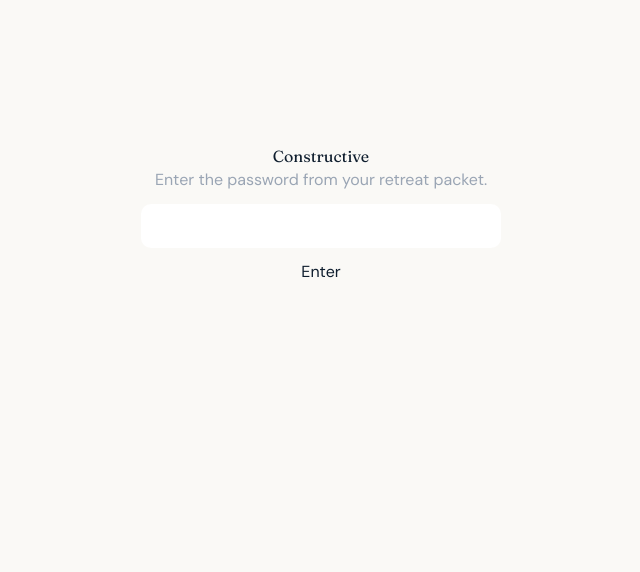
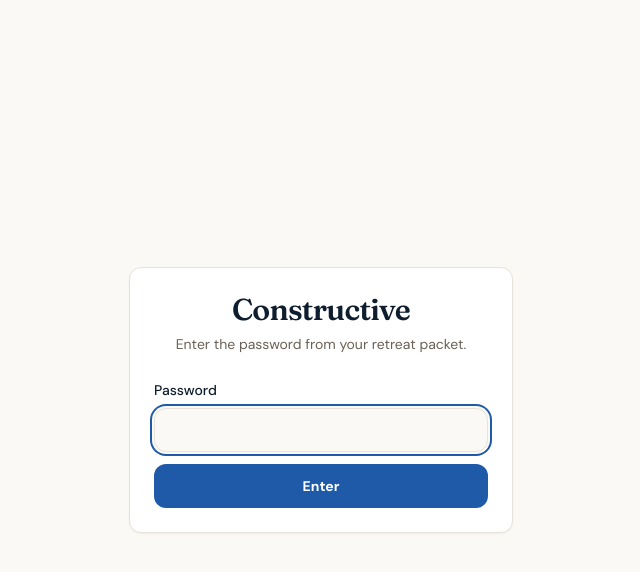
Before and after one commit to jasjeevsingh/constructive, a Next.js app: page /gate in a window 1280 px wide. Shown: the top 572 px of the page, without its empty margins (319-959 px from the left). Built offline with nearby package versions, Linux system fonts and the light colour scheme.

Commit message:
feat: re-skin the Gate on the new design system (Card/Input/Label/Button)

```diff
--- a/components/Gate.tsx
+++ b/components/Gate.tsx
@@ -1,11 +1,16 @@
 "use client";
 import { useState } from "react";
+import { Card, CardHeader, CardTitle, CardDescription, CardContent } from "@/components/ui/card";
+import { Input } from "@/components/ui/input";
+import { Label } from "@/components/ui/label";
+import { Button } from "@/components/ui/button";
 
 export function Gate() {
   const [password, setPassword] = useState("");
   const [error, setError] = useState(false);
 
   async function submit() {
+    setError(false);
     try {
       const res = await fetch("/api/auth", {
         method: "POST",
@@ -24,20 +29,41 @@
   }
 
   return (
-    <main style={{ maxWidth: 360, margin: "18vh auto", textAlign: "center" }}>
-      <h1 className="serif">Constructive</h1>
-      <p style={{ color: "var(--dim)" }}>Enter the password from your retreat packet.</p>
-      <input
-        type="password"
-        value={password}
-        onChange={(e) => setPassword(e.target.value)}
-        onKeyDown={(e) => e.key === "Enter" && submit()}
-        style={{ width: "100%", padding: 10, borderRadius: 10, marginTop: 12 }}
-      />
-      {error && <p style={{ color: "var(--orange)" }}>That password didn&apos;t work.</p>}
-      <button type="button" onClick={submit} style={{ marginTop: 12 }}>
-        Enter
-      </button>
+    <main className="grid min-h-[100dvh] place-items-center px-4">
+      <Card className="w-full max-w-sm">
+        <CardHeader className="text-center">
+          <CardTitle className="text-3xl">Constructive</CardTitle>
+          <CardDescription>Enter the password from your retreat packet.</CardDescription>
+        </CardHeader>
+        <CardContent>
+          <form
+            className="space-y-3 text-left"
+            onSubmit={(e) => {
+              e.preventDefault();
+              submit();
+            }}
+          >
+            <div className="space-y-1.5">
+              <Label htmlFor="password">Password</Label>
+              <Input
+                id="password"
+                type="password"
+                value={password}
+                autoFocus
+                onChange={(e) => setPassword(e.target.value)}
+              />
+            </div>
+            {error && (
+              <p role="alert" className="text-sm font-medium text-destructive">
+                That password didn&apos;t work.
+              </p>
+            )}
+            <Button type="submit" className="w-full">
+              Enter
+            </Button>
+          </form>
+        </CardContent>
+      </Card>
     </main>
   );
 }
```
Also changed, not shown: 1 other file (tests, documents, lock files or other folders).
